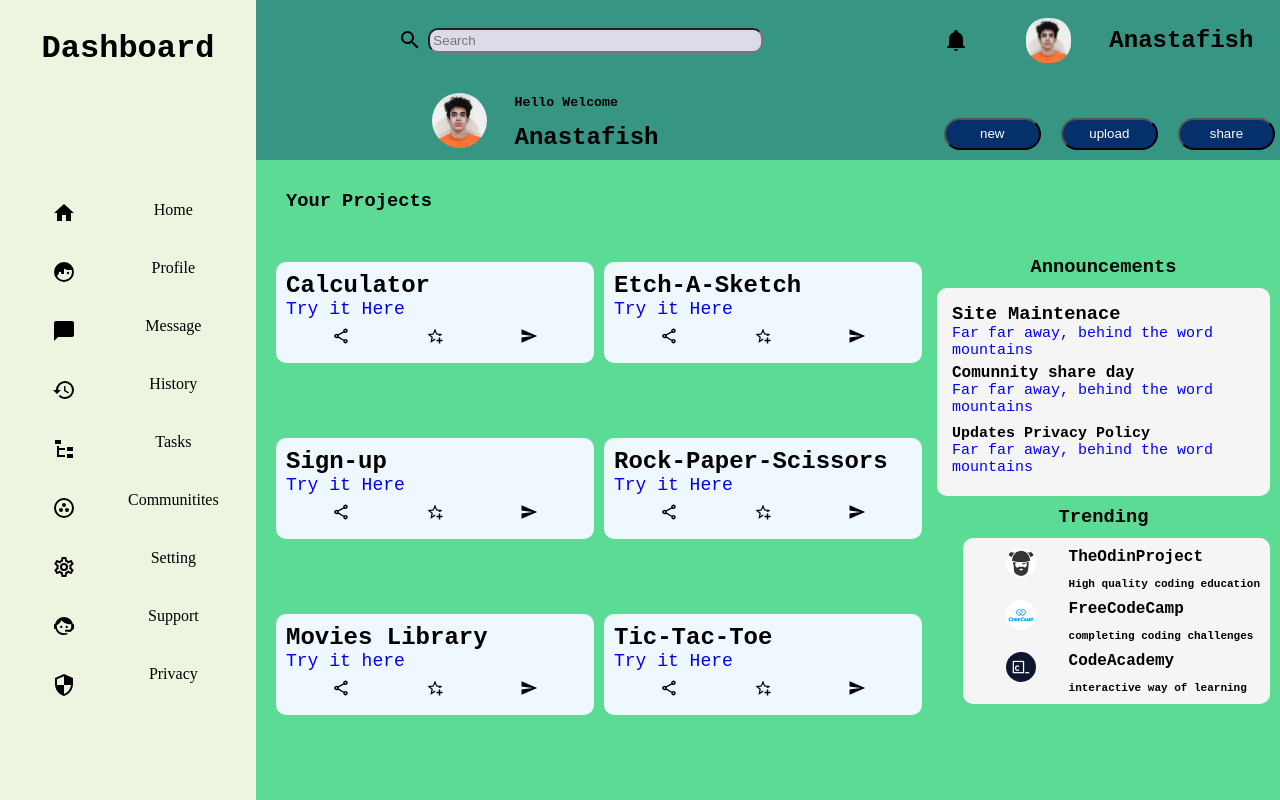
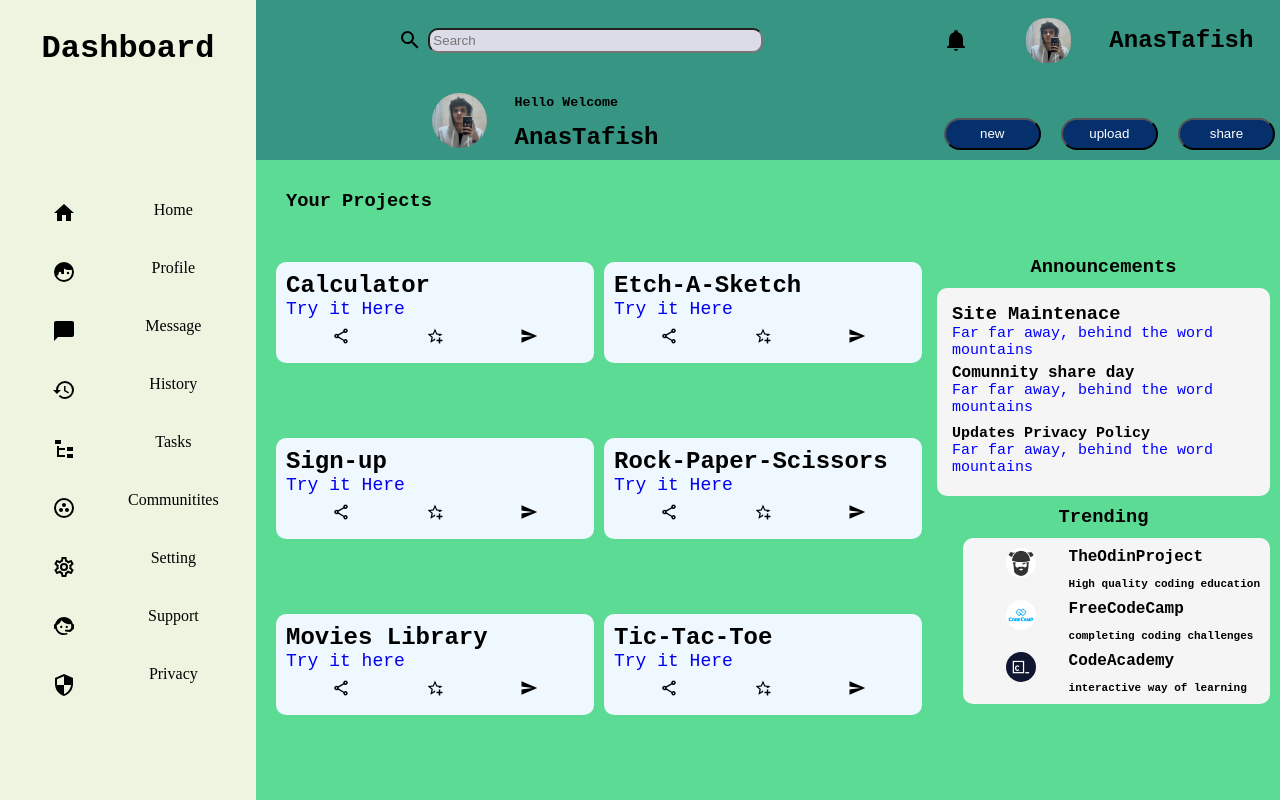
Before and after one commit to anastafish/Admin-Dashboard, a plain HTML site: page index.html in a window 1280 px wide. Drawn offline with Linux system fonts and the light colour scheme; a web font is replaced by a local one.

Commit message:
changed the profile picture

```diff
--- a/index.html
+++ b/index.html
@@ -20,8 +20,8 @@
                 <svg style="width:24px;height:24px" viewBox="0 0 24 24">
                     <path fill="currentColor" d="M21,19V20H3V19L5,17V11C5,7.9 7.03,5.17 10,4.29C10,4.19 10,4.1 10,4A2,2 0 0,1 12,2A2,2 0 0,1 14,4C14,4.1 14,4.19 14,4.29C16.97,5.17 19,7.9 19,11V17L21,19M14,21A2,2 0 0,1 12,23A2,2 0 0,1 10,21" />
                 </svg>
-                <img src="images/anas.jpg" alt="profile">
-                <h2>Anastafish</h2>
+                <img src="images/anas1.jpg" alt="profile">
+                <h2>AnasTafish</h2>
             </div>
             <div id="btns">
                 <button id="new">new</button>
@@ -30,8 +30,8 @@
             </div>
             <div id="profile">
                 <h5>Hello Welcome</h5>
-                <h2>Anastafish</h2>
-                <img src="images/anas.jpg" alt="profile">
+                <h2>AnasTafish</h2>
+                <img src="images/anas1.jpg" alt="profile">
             </div>
         </div>
 
--- a/styles.css
+++ b/styles.css
@@ -72,13 +72,13 @@ a{
     justify-self: start;
 }
 
-#noti img[src="images/anas.jpg"]{
+#noti img[src="images/anas1.jpg"]{
     height: 45px;
     width: 45px;
     border-radius: 20px;
 }
 
-#profile img[src="images/anas.jpg"]{
+#profile img[src="images/anas1.jpg"]{
     height: 55px;
     width: 55px;
     border-radius: 30px;
```
Also changed, not shown: images/anas.jpg (deleted), images/anas1.jpg (added).
